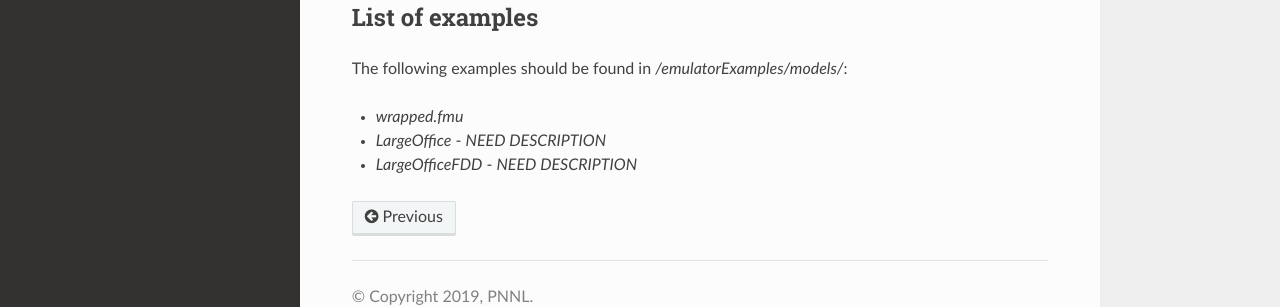
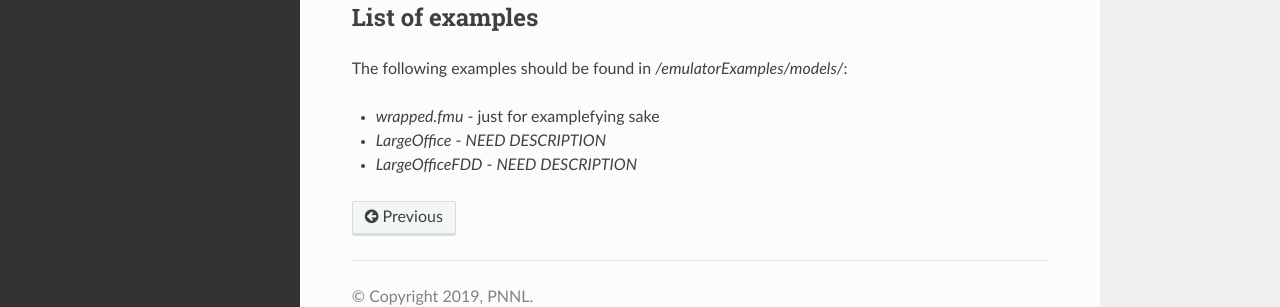
Before and after one commit to SenHuang19/BuildingControlEmulator, a Sphinx documentation site: the page built from docs/buildingEmulatorExamples.rst, in a window 1280 px wide and 900 px high, scrolled down 2018 px. Shown: the part 534-841 px from the top of the window. Built offline with Sphinx 7.4.7 and the Read the Docs theme 2.0.0, drawn with Linux system fonts in a browser that asks for light colours; formulas are drawn with MathJax 3.

```diff
--- a/docs/buildingEmulatorExamples.rst
+++ b/docs/buildingEmulatorExamples.rst
@@ -119,7 +119,7 @@ List of examples
 
 The following examples should be found in */emulatorExamples/models/*:
 
-- *wrapped.fmu*
+- *wrapped.fmu* - just for examplefying sake
 
 - *LargeOffice* - *NEED DESCRIPTION*
 
```
